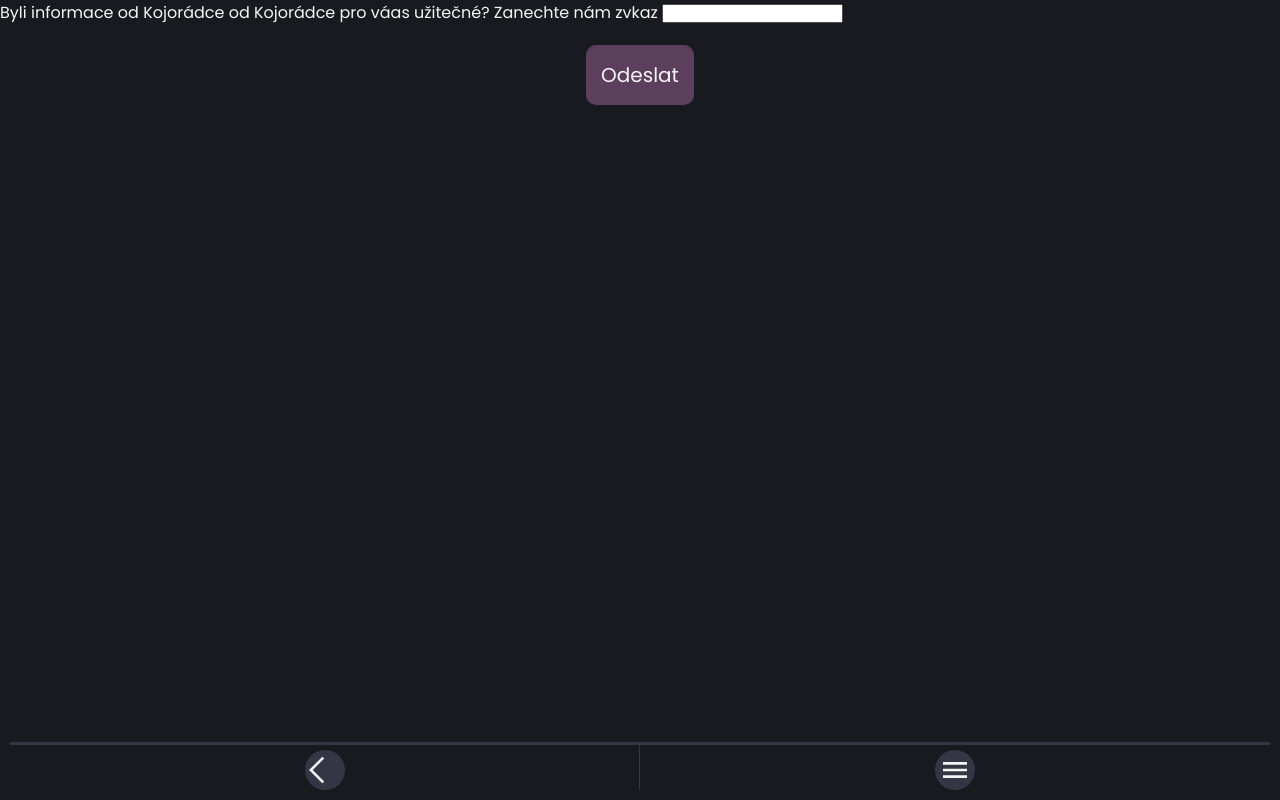
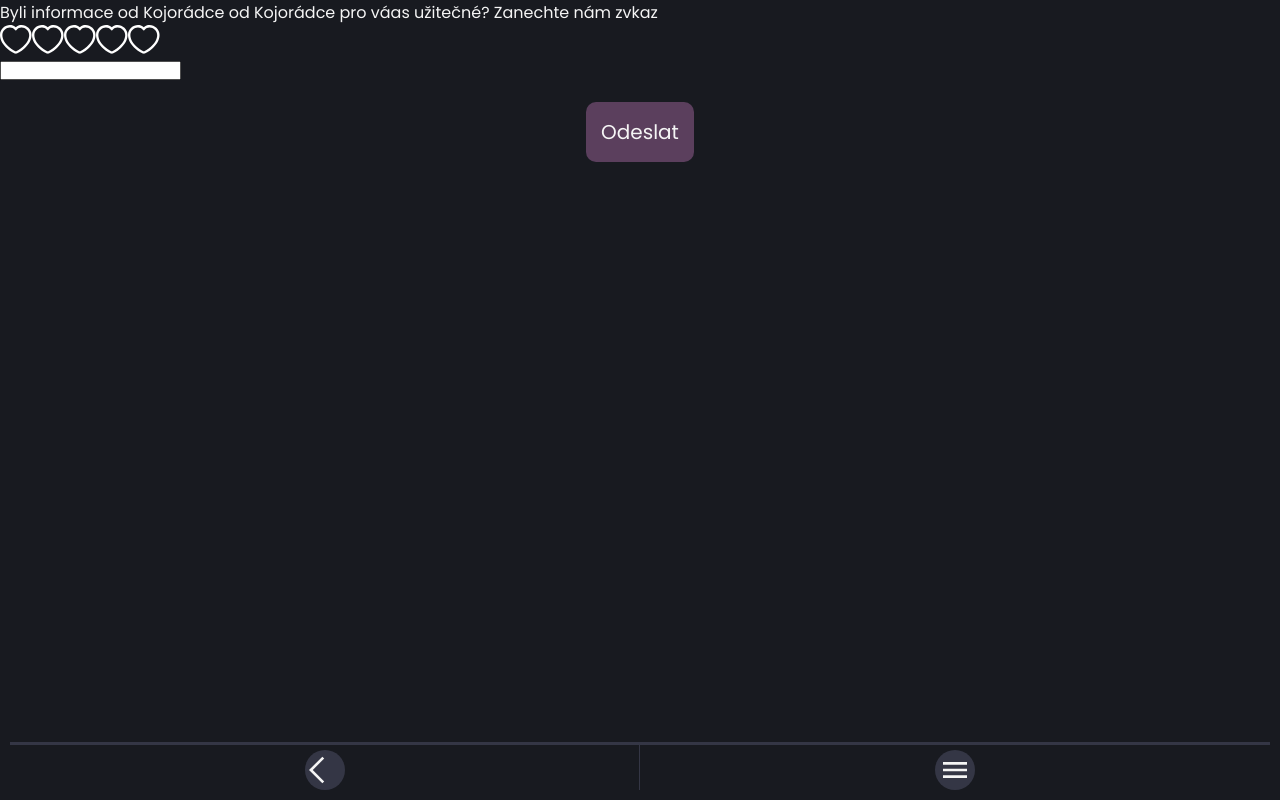
Before and after one commit to badela007/Kojoradce_projekt, a React (Vite) app: page /feedback in a window 1280 px wide. Built offline with nearby package versions, Linux system fonts and the light colour scheme.

Commit message:
rating sending data

```diff
--- /dev/null
+++ b/src/components/Rating/Heart/index.jsx
@@ -0,0 +1,13 @@
+import { useState } from "react";
+import "./style.css";
+
+export const Heart = ({ value, onSelect, glowing }) => {
+
+  const handleClick = () => {
+    onSelect(value);
+  };
+
+  const heartClass = glowing ? "rating__heart rating__heart--on" : "rating__heart";
+
+  return <div onClick={handleClick} className={heartClass}></div>;
+};
--- /dev/null
+++ b/src/components/Rating/Heart/style.css
@@ -0,0 +1,18 @@
+.rating__heart {
+    width: 2rem;
+    height: 2rem;
+
+    background-image: url("img/heart-empty.svg");
+    background-size: contain;
+    background-repeat: no-repeat;
+
+    cursor: pointer;
+  }
+
+  .rating__heart:hover {
+    transform: scale(1.2);
+  }
+
+  .rating__heart--on {
+    background-image: url("img/heart-filled.svg");
+  }
--- /dev/null
+++ b/src/components/Rating/index.jsx
@@ -0,0 +1,22 @@
+import { useState } from "react";
+import "./style.css";
+import { Heart } from "./Heart";
+
+export const Rating = ({ onRate, rating }) => {
+  const handleRate = (value) => {
+    onRate(value);
+  };
+
+  return (
+    <div className="rating">
+      <h2 className="rating__title"></h2>
+      <div className="rating__hearts">
+        <Heart value={1} onSelect={handleRate} glowing={rating >= 1} />
+        <Heart value={2} onSelect={handleRate} glowing={rating >= 2} />
+        <Heart value={3} onSelect={handleRate} glowing={rating >= 3} />
+        <Heart value={4} onSelect={handleRate} glowing={rating >= 4} />
+        <Heart value={5} onSelect={handleRate} glowing={rating >= 5} />
+      </div>
+    </div>
+  );
+};
--- /dev/null
+++ b/src/components/Rating/style.css
@@ -0,0 +1,17 @@
+.rating {
+    text-align: center;
+    width: 10rem;
+  }
+
+  .rating__value {
+    color: lightgray;
+
+    line-height: 6rem;
+    font-size: 6rem;
+    font-weight: 900;
+  }
+
+  .rating__hearts {
+    display: flex;
+    justify-content: space-between;
+  }
--- a/src/pages/FeedbackPage/index.jsx
+++ b/src/pages/FeedbackPage/index.jsx
@@ -1,38 +1,55 @@
-import React from 'react';
-import './style.css';
-
+import React, { useState } from "react";
+import "./style.css";
+import { Rating } from "../../components/Rating";
 
 export const FeedbackPage = () => {
+  const scriptURL =
+    "https://script.google.com/macros/s/AKfycbzer36J_WZNMqZ9et3Ov1hrsytUFMXFIH1LORgkD2HCCO6yZ1r5Q5OkhgVWVAMH3qU7/exec";
 
-  const form = document.querySelector("#form")
-  const submitButton = document.querySelector("#submit")
-  const scriptURL = 'https://script.google.com/macros/s/AKfycbzer36J_WZNMqZ9et3Ov1hrsytUFMXFIH1LORgkD2HCCO6yZ1r5Q5OkhgVWVAMH3qU7/exec'
+  const [rating, setRating] = useState(0);
+  const [message, setMessage] = useState("");
+
+  const feedbackData = {
+    messageText: message,
+    hodnoceni: rating,
+  };
 
   const handleSubmit = (e) => {
+    e.preventDefault();
+    console.log(feedbackData);
 
-e.preventDefault()
-    let requestBody = new FormData(e.target)
-    fetch(scriptURL, { method: 'POST', body: requestBody})
-      .then(response => {
-         alert('Success!', response)
-         submitButton.disabled = false
-        })
-      .catch(error => {
-      alert('Error!', error.message)
-        submitButton.disabled = false
-
-      }
-      )
-  }
+    const requestBody = new FormData(e.target);
+    fetch(scriptURL, { method: "POST", body: requestBody })
+      .then((response) => {
+        alert("Success!", response);
+      })
+      .catch((error) => {
+        alert("Error!", error.message);
+      });
+  };
 
   return (
     <>
-    <div className='feedback_container'>
-    <form className="feedback" onSubmit={handleSubmit}>
-  <label>Byli informace od Kojorádce od Kojorádce pro váas užitečné? Zanechte nám zvkaz <input id="age-input" type="text" name="message" /></label>
-  <button className="answerButton" type="submit">Odeslat</button>
-</form>
-</div>
+      <div className="feedback_container">
+        <form onSubmit={handleSubmit} className="feedback">
+          <label>
+            Byli informace od Kojorádce od Kojorádce pro váas užitečné? Zanechte
+            nám zvkaz
+            <Rating onRate={setRating} rating={rating} />
+            <input
+              id="rating-input"
+              type="hidden"
+              name="hodnoceni"
+              value={rating}
+            />
+            <input id="msg-input" type="text" name="messageText" />
+          </label>
+
+          <button className="answerButton" type="submit">
+            Odeslat
+          </button>
+        </form>
+      </div>
     </>
   );
 };
--- a/src/pages/FeedbackPage/style.css
+++ b/src/pages/FeedbackPage/style.css
@@ -2,3 +2,8 @@
     display: flex;
     flex-direction: column;
 }
+
+
+.feedback_container {
+    margin: auto;
+}
```
Also changed, not shown: src/components/Rating/Heart/img/heart-empty.svg (added), src/components/Rating/Heart/img/heart-filled.svg (added).
